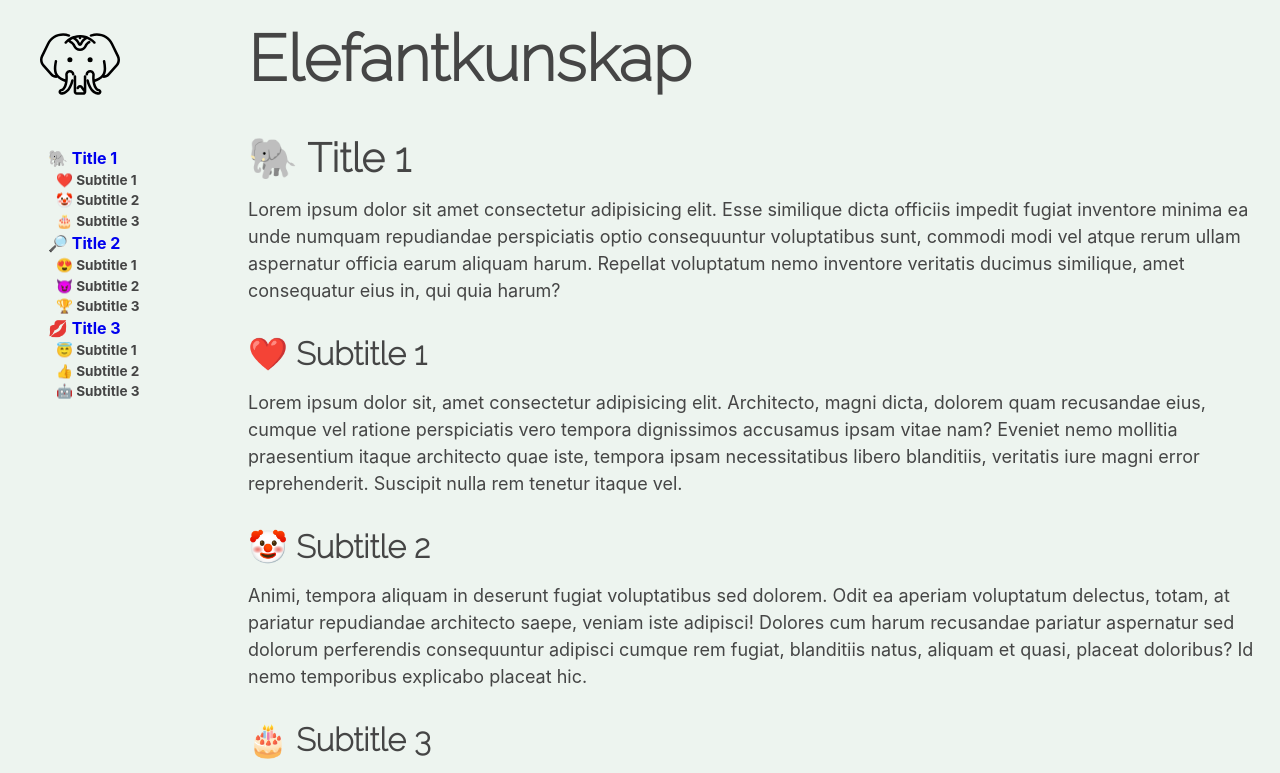
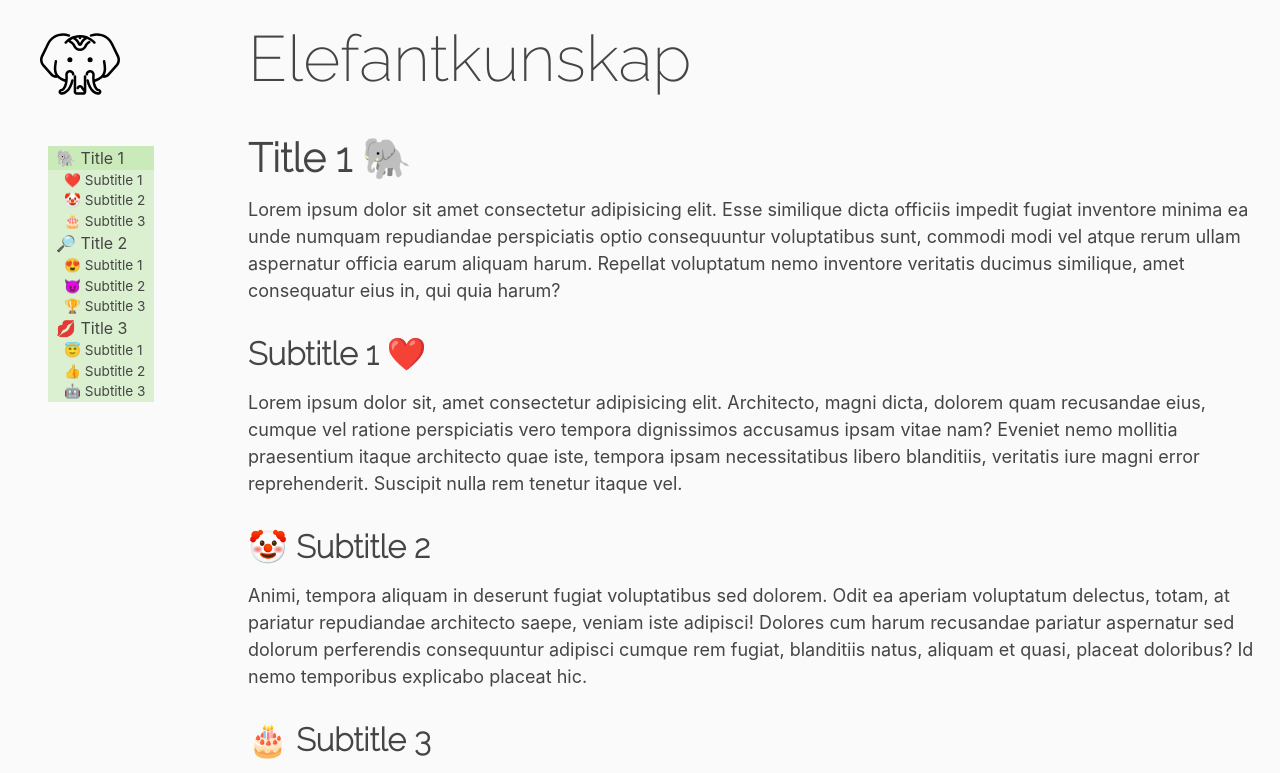
Before and after one commit to ulve/css-document-outline, a website built with Vite: page index.html in a window 1280 px wide. Shown: the top 773 px of the page. Built offline with nearby package versions, Linux system fonts and the light colour scheme.

Commit message:
better classes

```diff
--- a/index.html
+++ b/index.html
@@ -18,14 +18,14 @@
     <img src="public/logo.svg" alt="" class="logo" />
     <h1 class="page-title">Elefantkunskap</h1>
     <main class="main">
-      <h1 id="h1_0">🐘 Title 1</h1>
+      <h1 id="h1_0">Title 1 🐘</h1>
       Lorem ipsum dolor sit amet consectetur adipisicing elit. Esse similique dicta officiis impedit fugiat inventore
       minima ea unde numquam repudiandae perspiciatis optio consequuntur voluptatibus sunt, commodi modi vel atque
       rerum
       ullam aspernatur officia earum aliquam harum. Repellat voluptatum nemo inventore veritatis ducimus similique,
       amet
       consequatur eius in, qui quia harum?
-      <h2 id="h1_1">❤️ Subtitle 1</h2>
+      <h2 id="h1_1">Subtitle 1 ❤️</h2>
       <p>Lorem ipsum dolor sit, amet consectetur adipisicing elit. Architecto, magni dicta, dolorem quam recusandae
         eius,
         cumque vel ratione perspiciatis vero tempora dignissimos accusamus ipsam vitae nam? Eveniet nemo mollitia
@@ -140,20 +140,20 @@
     </main>
     <aside>
       <ul>
-        <li class="title"><a href="#h1_0" id="h1_0-link">🐘 Title 1</a></li>
-        <li class="subtitle"><a href="#h1_1" id="h1_1-link">❤️ Subtitle 1</a></li>
-        <li class="subtitle"><a href="#h1_2" id="h1_2-link">🤡 Subtitle 2</a></li>
-        <li class="subtitle"><a href="#h1_3" id="h1_3-link">🎂 Subtitle 3</a></li>
+        <li class="title" id="h1_0-link"><a href="#h1_0">🐘 Title 1</a></li>
+        <li class="subtitle" id="h1_1-link"><a href="#h1_1">❤️ Subtitle 1</a></li>
+        <li class="subtitle" id="h1_2-link"><a href="#h1_2">🤡 Subtitle 2</a></li>
+        <li class="subtitle" id="h1_3-link"><a href="#h1_3">🎂 Subtitle 3</a></li>
 
-        <li class="title"><a href="#h2_0" id="h2_0-link">🔎 Title 2</a></li>
-        <li class="subtitle"><a href="#h2_1" id="h2_1-link">😍 Subtitle 1</a></li>
-        <li class="subtitle"><a href="#h2_2" id="h2_2-link">😈 Subtitle 2</a></li>
-        <li class="subtitle"><a href="#h2_3" id="h2_3-link">🏆 Subtitle 3</a></li>
+        <li class="title" id="h2_0-link"><a href="#h2_0">🔎 Title 2</a></li>
+        <li class="subtitle" id="h2_1-link"><a href="#h2_1">😍 Subtitle 1</a></li>
+        <li class="subtitle" id="h2_2-link"><a href="#h2_2">😈 Subtitle 2</a></li>
+        <li class="subtitle" id="h2_3-link"><a href="#h2_3">🏆 Subtitle 3</a></li>
 
-        <li class="title"><a href="#h3_0" id="h3_0-link">💋 Title 3</a></li>
-        <li class="subtitle"><a href="#h3_1" id="h3_1-link">😇 Subtitle 1</a></li>
-        <li class="subtitle"><a href="#h3_2" id="h3_2-link">👍 Subtitle 2</a></li>
-        <li class="subtitle"><a href="#h3_3" id="h3_3-link">🤖 Subtitle 3</a></li>
+        <li class="title" id="h3_0-link"><a href="#h3_0">💋 Title 3</a></li>
+        <li class="subtitle" id="h3_1-link"><a href="#h3_1">😇 Subtitle 1</a></li>
+        <li class="subtitle" id="h3_2-link"><a href="#h3_2">👍 Subtitle 2</a></li>
+        <li class="subtitle" id="h3_3-link"><a href="#h3_3">🤖 Subtitle 3</a></li>
       </ul>
     </aside>
   </div>
--- a/style.css
+++ b/style.css
@@ -89,7 +89,6 @@ textarea:not([rows]) {
 }
 
 /* Own */
-
 html {
   scroll-behavior: smooth;
 }
@@ -98,9 +97,8 @@ body {
   font-size: 1.125rem;
   font-family: 'Inter', sans-serif;
   color: #454545;
-  background-color: #edf4ef;
+  background-color: #fafafa;
 }
-
 
 .container {
   --aside-width: clamp(9rem, 20vw, 15rem);
@@ -110,6 +108,7 @@ body {
   grid-template-rows: auto;
   gap: var(--gap-size);
   grid-auto-flow: dense;
+  margin-bottom: 70vh;
 }
 
 .logo {
@@ -119,7 +118,7 @@ body {
 
 .page-title {
   font-size: 4rem;
-  font-weight: bold;
+  font-weight: 200;
   margin: 1rem 0;
   padding: 0;
   font-family: 'Raleway', sans-serif;
@@ -141,18 +140,30 @@ aside>ul {
   list-style: none;
 }
 
+aside li {
+  padding-left: 0.5rem;
+  padding-right: 0.5rem;
+}
+
 .title {
   font-size: 1rem;
-}
+  transition: all 0.5s ease-out;
 
-.subtitle .active,
-.title .active {
-  font-weight: bold;
 }
 
 .subtitle {
   font-size: 0.85rem;
-  padding-left: 0.5rem;
+  padding-left: 1rem;
+  transition: all 0.5s ease-out;
+
+}
+
+ul>.active {
+  background-color: hsl(99, 66%, 47%, 0.3);
+}
+
+ul>.active~.active {
+  background-color: hsl(99, 66%, 47%, 0.2);
 }
 
 .title>a,
```
